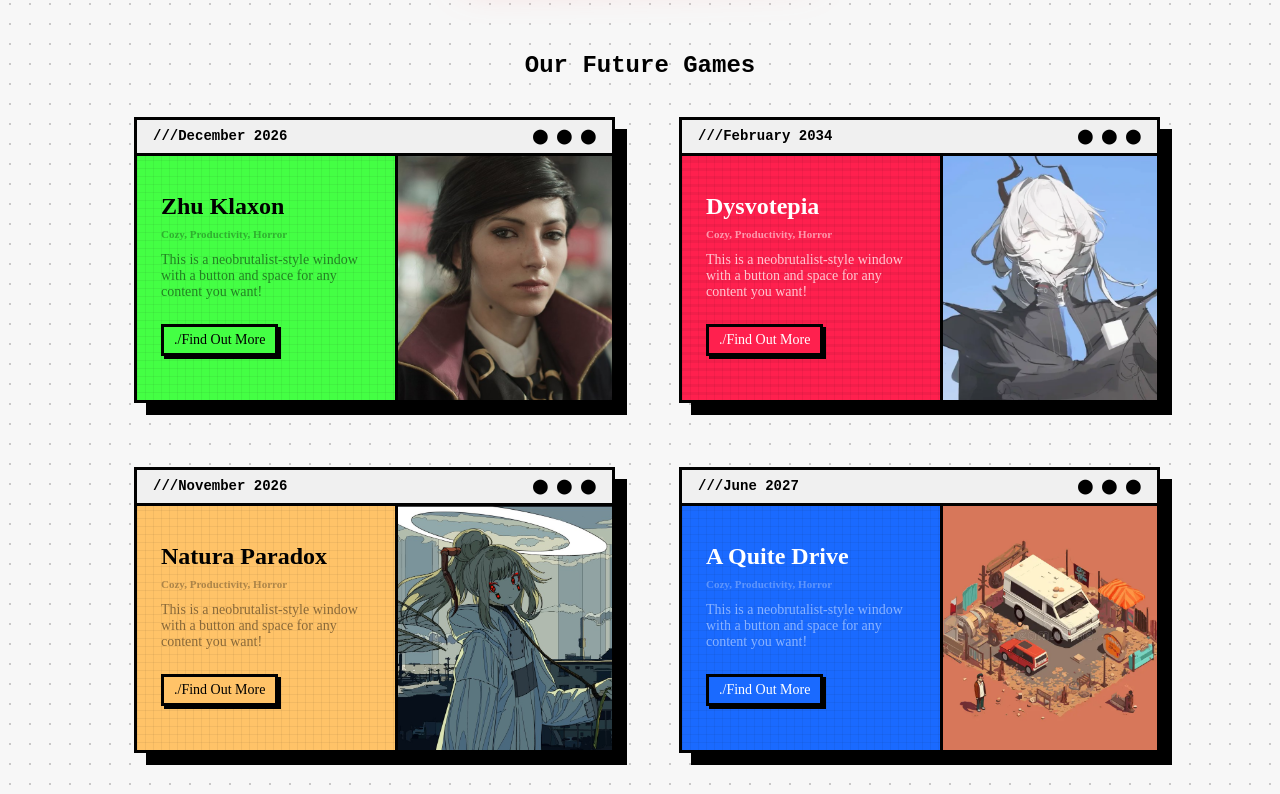
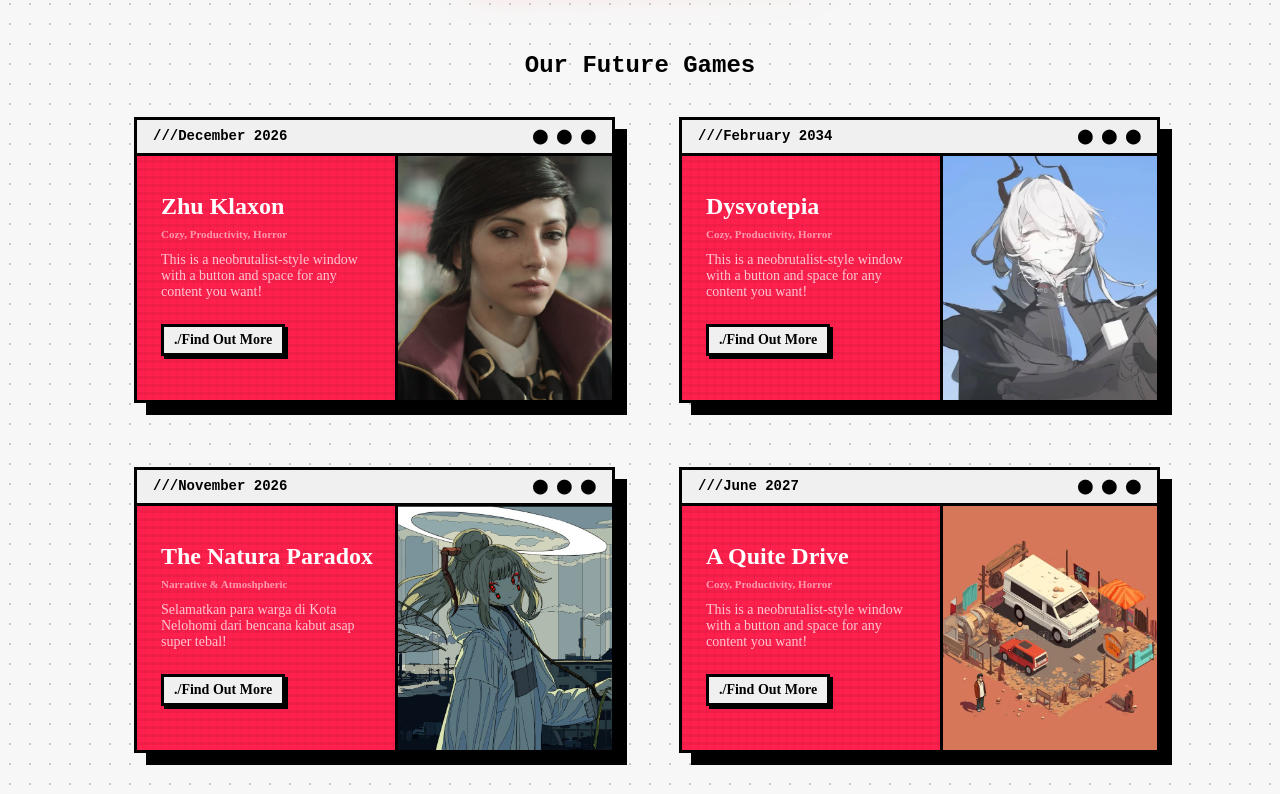
Before and after one commit to 8110118/Holix-Paradox, a plain HTML site: page index.html in a window 1280 px wide. Shown: the part 506-1300 px from the top of the page. Drawn offline with Linux system fonts and the light colour scheme; a small style sheet from the web is missing; a web font is replaced by a local one.

Commit message:
update frontend

```diff
--- a/css/style.css
+++ b/css/style.css
@@ -124,12 +124,12 @@ ul.navbar-list li a:active {
 }
 
 .grid-game-1 {
-    display: flex;
+    display: inline-flex;
     flex-direction: row;
     gap: 64px;
 }
 .grid-game-2 {
-    display: flex;
+    display: inline-flex;
     flex-direction: row;
     gap: 64px;
 }
@@ -152,67 +152,18 @@ ul.navbar-list li a:active {
     box-shadow: 12px 12px 0 #000000;
     overflow: hidden;
     transition: all 0.3s ease;
-}
-.pilah-sampah > .card {
-    background: rgb(68, 255, 68);
-    background-image: linear-gradient(to right, rgba(0, 0, 0, 0.05) 1px, transparent 1px),
-    linear-gradient(to bottom, rgba(0, 0, 0, 0.05) 1px, transparent 1px);
-    background-size: 0.5em 0.5em;
-    color: #000;
-}
-.dysvotepia > .card {
-    background: #ff204e;
     background-image: linear-gradient(to right, rgba(0, 0, 0, 0.05) 1px, transparent 1px),
     linear-gradient(to bottom, rgba(0, 0, 0, 0.05) 3px, transparent 1px);
     background-size: 0.5em 0.5em;
     color: #ffffff;
 }
-.memorale > .card {
-    background: #ffc368;
-    background-image: linear-gradient(to right, rgba(0, 0, 0, 0.05) 1px, transparent 1px),
-    linear-gradient(to bottom, rgba(0, 0, 0, 0.05) 1px, transparent 1px);
-    background-size: 0.5em 0.5em;
-    color: #000000;
-}
 
-.a-quite-drive > .card {
-    background: #1a6aff;
-    background-image: linear-gradient(to right, rgba(0, 0, 0, 0.05) 1px, transparent 1px),
-    linear-gradient(to bottom, rgba(0, 0, 0, 0.05) 1px, transparent 1px);
-    background-size: 0.5em 0.5em;
-    color: #ffffff;
-}
-
-.a-quite-drive > .card > .content > .text-button-card > .button {
-    color: #ffffff;
-    background: #1a6aff;
+.card > .content > .text-button-card > .button {
+    color: #000;
+    background: #f0f0f0;
     font-size: 14px;
     margin-bottom: 12px;
-    font-weight: 400;
-}
-
-.dysvotepia > .card > .content > .text-button-card > .button {
-    color: #ffffff;
-    background: #ff204e;
-    font-size: 14px;
-    margin-bottom: 12px;
-    font-weight: 400;
-}
-
-.memorale > .card > .content > .text-button-card > .button {
-    color: #000;
-    background: #ffc368;
-    font-size: 14px;
-    margin-bottom: 12px;
-    font-weight: 400;
-}
-
-.pilah-sampah > .card > .content > .text-button-card > .button {
-    color: #000;
-    background: rgb(68, 255, 68);
-    font-size: 14px;
-    margin-bottom: 12px;
-    font-weight: 400;
+    font-weight: 900;
 }
 
 .head {
@@ -226,7 +177,6 @@ ul.navbar-list li a:active {
     box-sizing: border-box;
     color: #000000;
     border-bottom: 3px solid #000000;
-
     display: flex;
     align-items: center;
     justify-content: space-between;
@@ -243,42 +193,13 @@ ul.navbar-list li a:active {
     gap: 20px;
     height: 250px;
 }
-.genre-pilah-sampah {
-    color: rgb(47, 175, 47);
-}
 
-.subtext-pilah-sampah {
-    color: rgb(35, 128, 35);
-    font-size: 14px;
-    font-weight: 400;
-}
-
-.genre-dysvotepia {
+.genre {
     color: #ff98ad;
 }
 
-.subtext-dysvotepia {
+.subtext {
     color: #ffc6d1;
-    font-size: 14px;
-    font-weight: 400;
-}
-
-.genre-memorale {
-    color: #ac8448;
-}
-
-.subtext-memorale {
-    color: #886839;
-    font-size: 14px;
-    font-weight: 400;
-}
-
-.genre-a-quite-drive {
-    color: #5e95fc;
-}
-
-.subtext-a-quite-drive {
-    color: #8ab3ff;
     font-size: 14px;
     font-weight: 400;
 }
@@ -329,38 +250,14 @@ ul.navbar-list li a:active {
     margin-top: 12px;
 }
 
-.button:hover {
-    translate: 1.5px 1.5px;
-    box-shadow: 1.5px 1.5px 0 #000000;
-    background: #1a6aff;
-}
-
 .button:active {
     translate: 3px 3px;
     box-shadow: 0 0 0 #000000;
 }
 
-.dysvotepia > .card > .content > .text-button-card > .button:hover {
+.card > .content > .text-button-card > .button:hover {
     background: #000000;
     color: #ff204e;
-    font-weight: 600;
-}
-
-.memorale > .card > .content > .text-button-card > .button:hover {
-    background: #000000;
-    color: #ffc368;
-    font-weight: 600;
-}
-
-.a-quite-drive > .card > .content > .text-button-card > .button:hover {
-    background: #000000;
-    color: #1a6aff;
-    font-weight: 600;
-}
-
-.pilah-sampah > .card > .content > .text-button-card > .button:hover {
-    background: #000000;
-    color: rgb(68, 255, 68);
     font-weight: 600;
 }
 
@@ -588,7 +485,7 @@ a.pstat:hover .psv {
     border-left: 5px solid #ffc368;
 }
 
-@media (max-width: 650px) {
+@media (max-width: 1080px) {
     .banner {
         padding:80px 12px 32px 12px;
     }
@@ -649,8 +546,9 @@ a.pstat:hover .psv {
     }
     .card {
         width: 60% !important;
-        height: 480px;
+        height: 520px;
         margin: 24px auto;
+        min-width: 550px;
     }
 
     .content {
@@ -658,10 +556,20 @@ a.pstat:hover .psv {
         height: auto;
         gap: 0;
     }
+    .card > .content > .text-button-card > .button {
+        margin-bottom: 24px;
+        padding: 16px 24px;
+        font-size: 16px;
+    }
 
     .text-button-card {
         padding: 20px;
         order: 2;
+    }
+
+    .text-button-card > h1 {
+        font-size: 48px;
+        margin-bottom: 8px;
     }
 
     .game-image-card {
--- a/index.html
+++ b/index.html
@@ -17,7 +17,7 @@
                         <a href="index.html">
                             <img src="assets/images/Logo_1_Gelap.png" alt="Holix Paradox Banner" class="glitch-logo">
                         </a>
-                        <p class="text-slogan">Just 2 people who want to make good programming games.</p>
+                        <p class="text-slogan">Just 2 people who have passion with narrative based games.</p>
                     </div>
                 </section>
                 <section class="navbar">
@@ -61,9 +61,9 @@
                                         <div class="content">
                                             <div class="text-button-card">
                                                 <h1>Zhu Klaxon</h1>
-                                                <p class="genre-pilah-sampah">Cozy, Productivity, Horror</p>
+                                                <p class="genre">Cozy, Productivity, Horror</p>
                                                 <br>
-                                                <p class="subtext-pilah-sampah">This is a neobrutalist-style window with a button and space for any content you want!</p>
+                                                <p class="subtext">This is a neobrutalist-style window with a button and space for any content you want!</p>
                                                 <br/>
                                                 <a class="button" href="./Pilah-Sampah-Final-Release/index.html">./Find Out More</a>
                                             </div>
@@ -82,9 +82,9 @@
                                         <div class="content">
                                             <div class="text-button-card">
                                                 <h1>Dysvotepia</h1>
-                                                <p class="genre-dysvotepia">Cozy, Productivity, Horror</p>
+                                                <p class="genre">Cozy, Productivity, Horror</p>
                                                 <br>
-                                                <p class="subtext-dysvotepia">This is a neobrutalist-style window with a button and space for any content you want!</p>
+                                                <p class="subtext">This is a neobrutalist-style window with a button and space for any content you want!</p>
                                                 <br/>
                                                 <a class="button" href="./Pilah-Sampah-Final-Release/index.html">./Find Out More</a>
                                             </div>
@@ -104,10 +104,10 @@
                                         </div>
                                         <div class="content">
                                             <div class="text-button-card">
-                                                <h1>Natura Paradox</h1>
-                                                <p class="genre-memorale">Cozy, Productivity, Horror</p>
+                                                <h1>The Natura Paradox</h1>
+                                                <p class="genre">Narrative & Atmoshpheric</p>
                                                 <br>
-                                                <p class="subtext-memorale">This is a neobrutalist-style window with a button and space for any content you want!</p>
+                                                <p class="subtext">Selamatkan para warga di Kota Nelohomi dari bencana kabut asap super tebal!</p>
                                                 <br/>
                                                 <a class="button" href="./Pilah-Sampah-Final-Release/index.html">./Find Out More</a>
                                             </div>
@@ -126,9 +126,9 @@
                                         <div class="content">
                                             <div class="text-button-card">
                                                 <h1>A Quite Drive</h1>
-                                                <p class="genre-a-quite-drive">Cozy, Productivity, Horror</p>
+                                                <p class="genre">Cozy, Productivity, Horror</p>
                                                 <br>
-                                                <p class="subtext-a-quite-drive">This is a neobrutalist-style window with a button and space for any content you want!</p>
+                                                <p class="subtext">This is a neobrutalist-style window with a button and space for any content you want!</p>
                                                 <br/>
                                                 <a class="button" href="./Pilah-Sampah-Final-Release/index.html">./Find Out More</a>
                                             </div>
```
